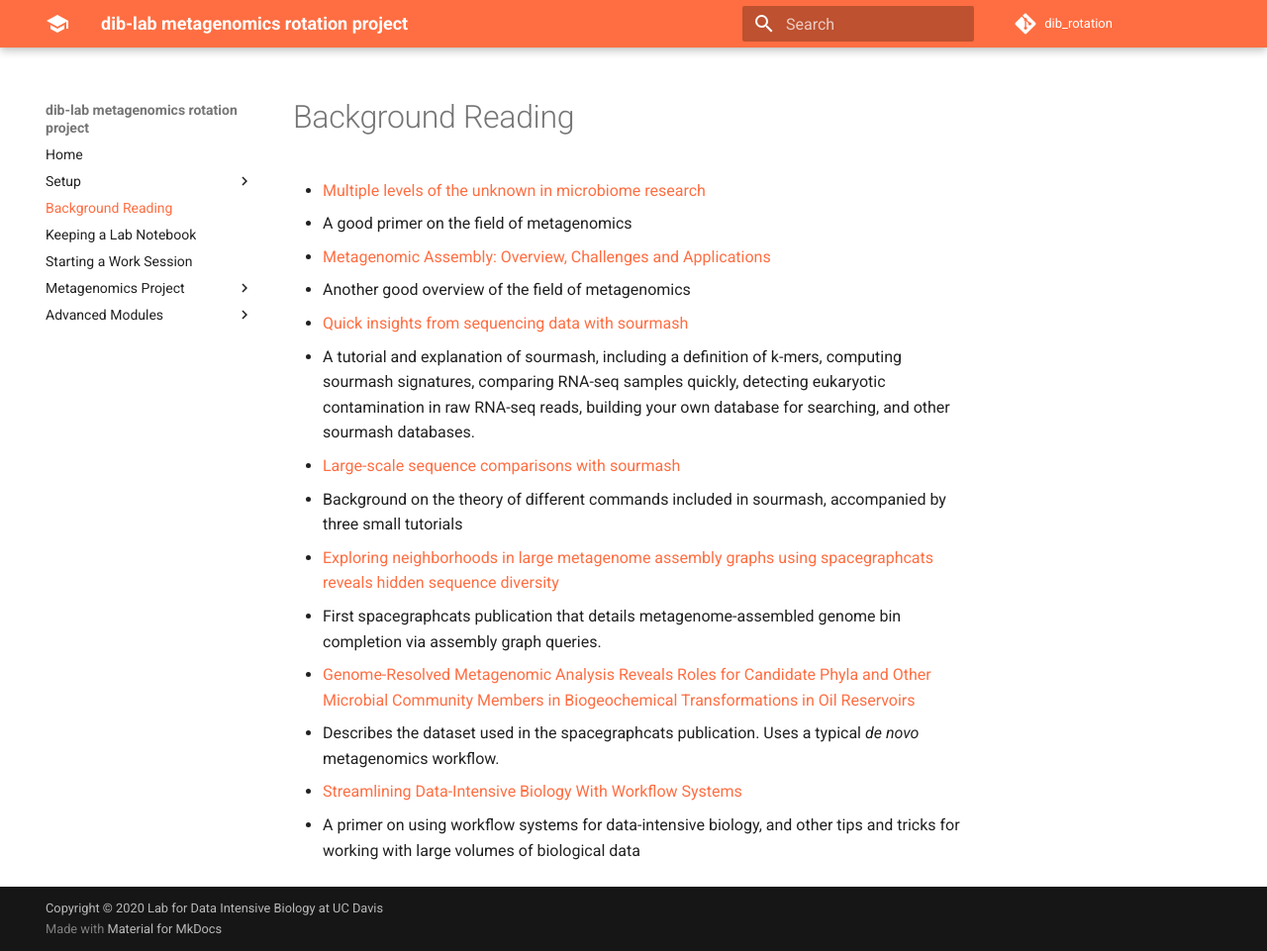
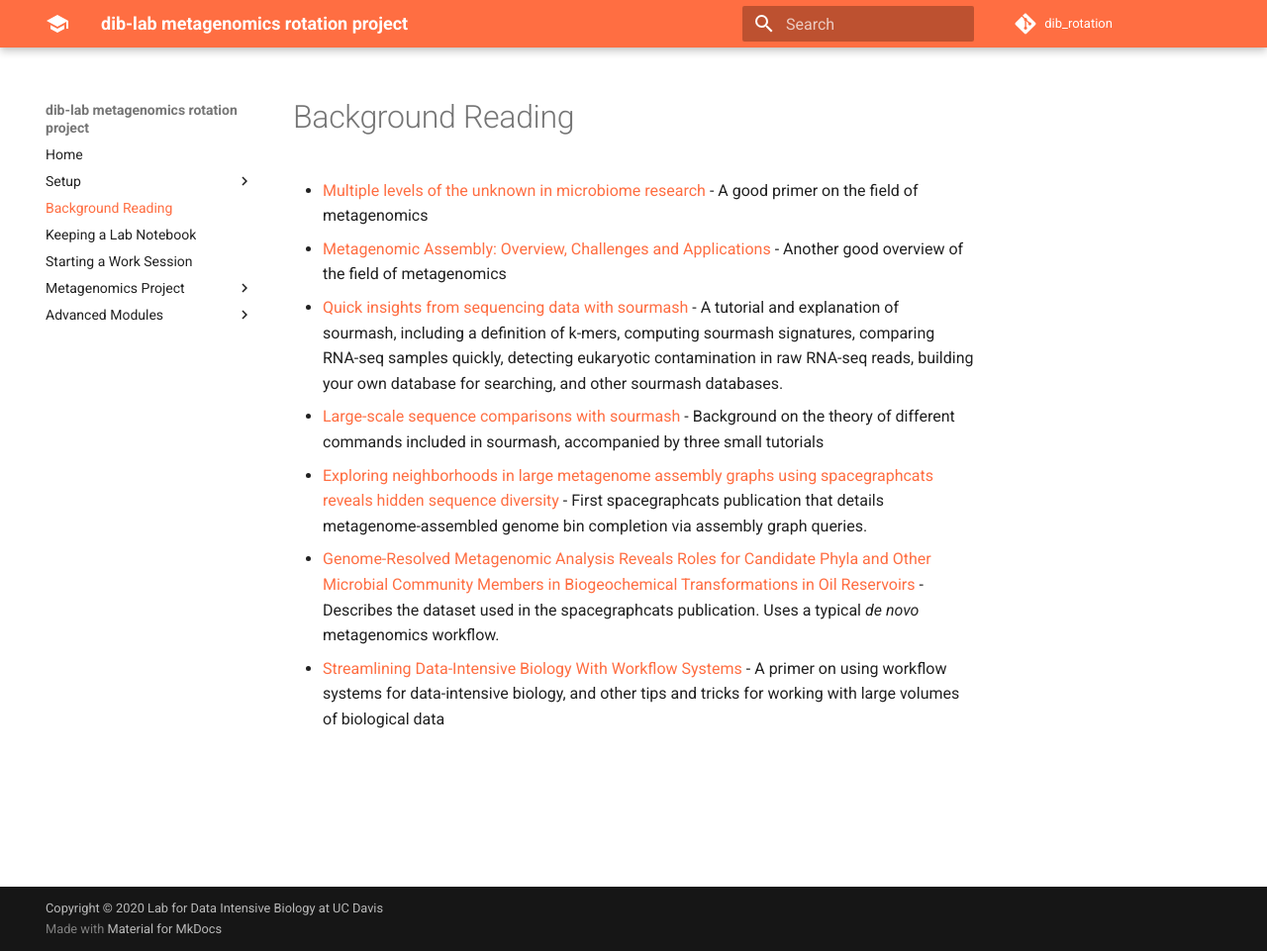
Before and after one commit to dib-lab/dib_rotation, an MkDocs documentation site: the page built from doc/03_background_reading.md, in a window 1280 px wide and 961 px high. Shown: the whole window at 99% size. Built offline with MkDocs 1.6.1 and Material for MkDocs 9.7.7, drawn with Linux system fonts in a browser that asks for light colours; comment, search, counter and statistics services are not loaded.

Commit message:
minor updates to formatting and content (#76)

```diff
--- a/doc/03_background_reading.md
+++ b/doc/03_background_reading.md
@@ -1,14 +1,7 @@
-+ [Multiple levels of the unknown in microbiome research](https://bmcbiol.biomedcentral.com/articles/10.1186/s12915-019-0667-z)
-  + A good primer on the field of metagenomics
-+ [Metagenomic Assembly: Overview, Challenges and Applications](https://www.ncbi.nlm.nih.gov/pmc/articles/PMC5045144/)
-  + Another good overview of the field of metagenomics
-+ [Quick insights from sequencing data with sourmash](https://angus.readthedocs.io/en/2019/sourmash.html)
-  + A tutorial and explanation of sourmash, including a definition of k-mers, computing sourmash signatures, comparing RNA-seq samples quickly, detecting eukaryotic contamination in raw RNA-seq reads, building your own database for searching, and other sourmash databases.
-+ [Large-scale sequence comparisons with sourmash ](https://f1000research.com/articles/8-1006)
-  + Background on the theory of different commands included in sourmash, accompanied by three small tutorials
-+ [Exploring neighborhoods in large metagenome assembly graphs using spacegraphcats reveals hidden sequence diversity](https://genomebiology.biomedcentral.com/articles/10.1186/s13059-020-02066-4)
-  + First spacegraphcats publication that details metagenome-assembled genome bin completion via assembly graph queries.
-+ [Genome-Resolved Metagenomic Analysis Reveals Roles for Candidate Phyla and Other Microbial Community Members in Biogeochemical Transformations in Oil Reservoirs](https://mbio.asm.org/content/7/1/e01669-15)
-  + Describes the dataset used in the spacegraphcats publication. Uses a typical *de novo* metagenomics workflow.
-+ [Streamlining Data-Intensive Biology With Workflow Systems](https://www.biorxiv.org/content/10.1101/2020.06.30.178673v1)
-  + A primer on using workflow systems for data-intensive biology, and other tips and tricks for working with large volumes of biological data
++ [Multiple levels of the unknown in microbiome research](https://bmcbiol.biomedcentral.com/articles/10.1186/s12915-019-0667-z) - A good primer on the field of metagenomics
++ [Metagenomic Assembly: Overview, Challenges and Applications](https://www.ncbi.nlm.nih.gov/pmc/articles/PMC5045144/) - Another good overview of the field of metagenomics
++ [Quick insights from sequencing data with sourmash](https://angus.readthedocs.io/en/2019/sourmash.html) - A tutorial and explanation of sourmash, including a definition of k-mers, computing sourmash signatures, comparing RNA-seq samples quickly, detecting eukaryotic contamination in raw RNA-seq reads, building your own database for searching, and other sourmash databases.
++ [Large-scale sequence comparisons with sourmash ](https://f1000research.com/articles/8-1006) - Background on the theory of different commands included in sourmash, accompanied by three small tutorials
++ [Exploring neighborhoods in large metagenome assembly graphs using spacegraphcats reveals hidden sequence diversity](https://genomebiology.biomedcentral.com/articles/10.1186/s13059-020-02066-4) - First spacegraphcats publication that details metagenome-assembled genome bin completion via assembly graph queries.
++ [Genome-Resolved Metagenomic Analysis Reveals Roles for Candidate Phyla and Other Microbial Community Members in Biogeochemical Transformations in Oil Reservoirs](https://mbio.asm.org/content/7/1/e01669-15) - Describes the dataset used in the spacegraphcats publication. Uses a typical *de novo* metagenomics workflow.
++ [Streamlining Data-Intensive Biology With Workflow Systems](https://www.biorxiv.org/content/10.1101/2020.06.30.178673v1) - A primer on using workflow systems for data-intensive biology, and other tips and tricks for working with large volumes of biological data
```
Also changed, not shown: doc/01_farm_account.md (+4 -3 lines), doc/05_starting_with_data.md (+2 -2 lines), doc/08_bin_completion_with_spacegraphcats.md (+9 -9 lines).
